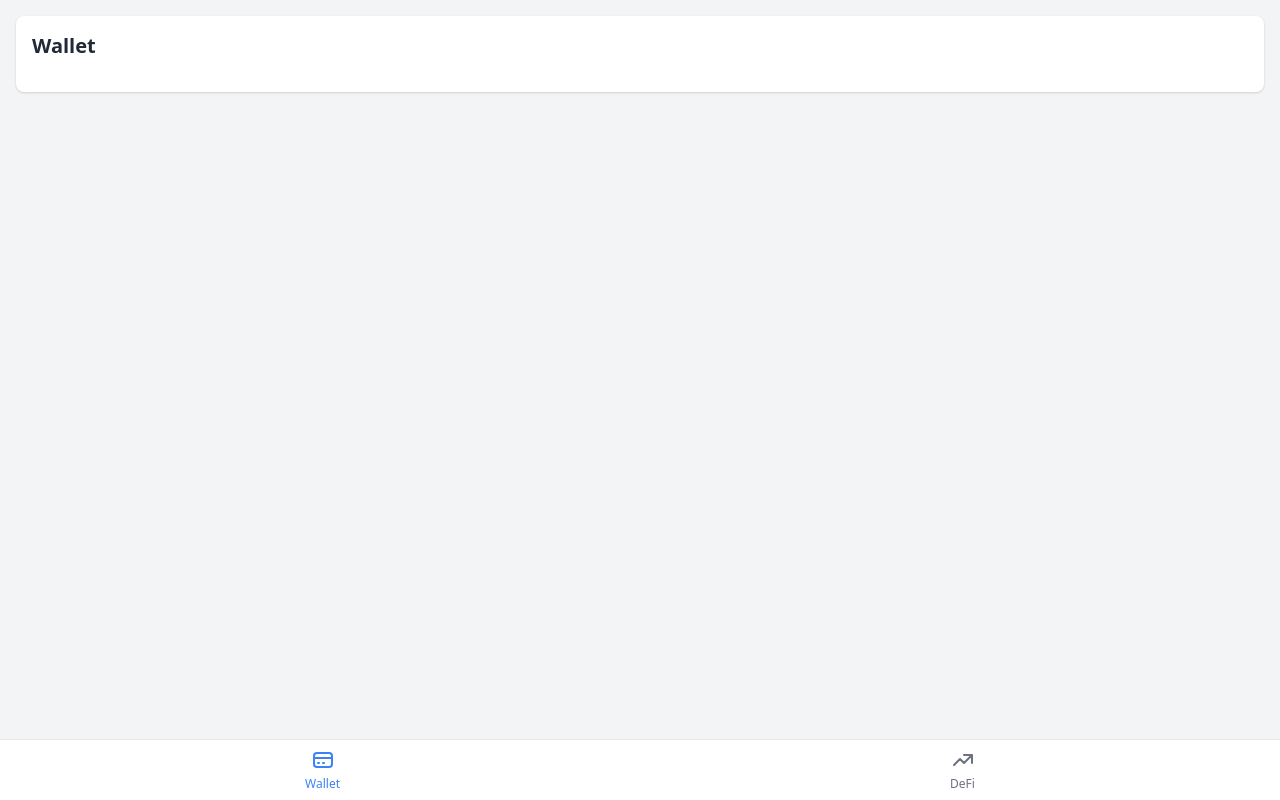
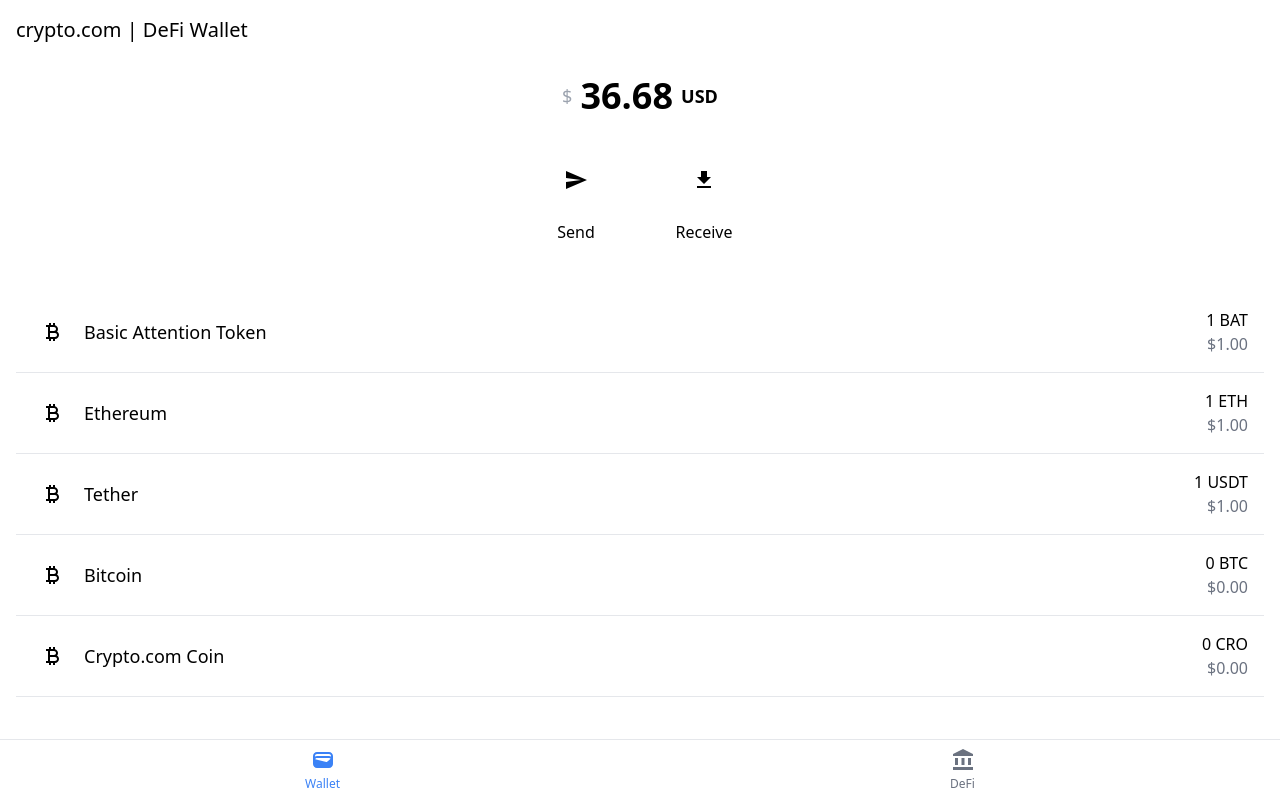
Before and after one commit to wendyzhaogogo/crypto-web-demo, a React (Vite) app: page /#/wallet in a window 1280 px wide. Built offline with nearby package versions, Linux system fonts and the light colour scheme.

Commit message:
feat: init wallet page

```diff
--- a/package.json
+++ b/package.json
@@ -10,6 +10,10 @@
     "preview": "vite preview"
   },
   "dependencies": {
+    "@emotion/react": "^11.14.0",
+    "@emotion/styled": "^11.14.0",
+    "@mui/icons-material": "^7.0.2",
+    "@mui/material": "^7.0.2",
     "classnames": "^2.5.1",
     "react": "^19.0.0",
     "react-dom": "^19.0.0",
--- a/src/App.tsx
+++ b/src/App.tsx
@@ -11,7 +11,7 @@
 function App() {
   return (
     <Router>
-      <div className="h-screen bg-gray-100 pb-16 flex flex-col w-screen">
+      <div className="h-screen bg-[#0B1F36] pb-16 flex flex-col w-screen">
         <Routes>
           <Route path="/" element={<Navigate to="/wallet" replace />} />
           <Route path="/wallet" element={<Wallet />} />
--- a/src/config/routes.tsx
+++ b/src/config/routes.tsx
@@ -1,6 +1,5 @@
 import { ReactNode } from 'react';
-import WalletIcon from '../components/icons/WalletIcon';
-import DefiIcon from '../components/icons/DefiIcon';
+import { Wallet as WalletIcon, AccountBalance as DefiIcon } from '@mui/icons-material';
 
 export interface RouteConfig {
   path: string;
--- a/src/index.css
+++ b/src/index.css
@@ -1,30 +1,6 @@
 @tailwind base;
 @tailwind components;
 @tailwind utilities;
-
-:root {
-  font-family: system-ui, Avenir, Helvetica, Arial, sans-serif;
-  line-height: 1.5;
-  font-weight: 400;
-
-  color-scheme: light dark;
-  color: rgba(255, 255, 255, 0.87);
-  background-color: #242424;
-
-  font-synthesis: none;
-  text-rendering: optimizeLegibility;
-  -webkit-font-smoothing: antialiased;
-  -moz-osx-font-smoothing: grayscale;
-}
-
-a {
-  font-weight: 500;
-  color: #646cff;
-  text-decoration: inherit;
-}
-a:hover {
-  color: #535bf2;
-}
 
 body {
   margin: 0;
@@ -33,40 +9,3 @@
   min-width: 320px;
   min-height: 100vh;
 }
-
-h1 {
-  font-size: 3.2em;
-  line-height: 1.1;
-}
-
-button {
-  border-radius: 8px;
-  border: 1px solid transparent;
-  padding: 0.6em 1.2em;
-  font-size: 1em;
-  font-weight: 500;
-  font-family: inherit;
-  background-color: #1a1a1a;
-  cursor: pointer;
-  transition: border-color 0.25s;
-}
-button:hover {
-  border-color: #646cff;
-}
-button:focus,
-button:focus-visible {
-  outline: 4px auto -webkit-focus-ring-color;
-}
-
-@media (prefers-color-scheme: light) {
-  :root {
-    color: #213547;
-    background-color: #ffffff;
-  }
-  a:hover {
-    color: #747bff;
-  }
-  button {
-    background-color: #f9f9f9;
-  }
-}
--- a/src/pages/Wallet.tsx
+++ /dev/null
@@ -1,10 +0,0 @@
-export default function Wallet() {
-  return (
-    <div className="w-full h-full p-4">
-      <div className="bg-white rounded-lg shadow p-4">
-        <h1 className="text-xl font-bold text-gray-800 mb-4">Wallet</h1>
-        {/* Wallet content will be added here */}
-      </div>
-    </div>
-  );
-}
--- /dev/null
+++ b/src/pages/Wallet/WalletButton.tsx
@@ -0,0 +1,20 @@
+export interface WalletButtonProps {
+  icon: React.ReactNode;
+  label: string;
+  onClick: () => void;
+}
+
+export const WalletButton: React.FC<WalletButtonProps> = ({
+  icon,
+  label,
+  onClick,
+}) => {
+  return (
+    <button onClick={onClick} className="flex flex-col items-center outline-none">
+      <div className="w-16 h-16 bg-[#4A90E2] rounded-full flex items-center justify-center mb-2">
+        {icon}
+      </div>
+      <span>{label}</span>
+    </button>
+  );
+};
--- /dev/null
+++ b/src/pages/Wallet/index.tsx
@@ -0,0 +1,124 @@
+import { ReactNode, useCallback, useState } from "react";
+import { CurrencyBitcoin, Send, Download } from "@mui/icons-material";
+import { WalletButton } from "./WalletButton";
+
+interface CryptoAsset {
+  id: string;
+  name: string;
+  symbol: string;
+  balance: string;
+  value: number;
+  Icon: () => ReactNode;
+}
+
+export default function Wallet() {
+  const [totalBalance] = useState(36.68);
+
+  const assets: CryptoAsset[] = [
+    {
+      id: "bat",
+      name: "Basic Attention Token",
+      symbol: "BAT",
+      balance: "1",
+      value: 1,
+      Icon: () => <CurrencyBitcoin />,
+    },
+    {
+      id: "eth",
+      name: "Ethereum",
+      symbol: "ETH",
+      balance: "1",
+      value: 1,
+      Icon: () => <CurrencyBitcoin />,
+    },
+    {
+      id: "usdt",
+      name: "Tether",
+      symbol: "USDT",
+      balance: "1",
+      value: 1,
+      Icon: () => <CurrencyBitcoin />,
+    },
+    {
+      id: "btc",
+      name: "Bitcoin",
+      symbol: "BTC",
+      balance: "0",
+      value: 0,
+      Icon: () => <CurrencyBitcoin />,
+    },
+    {
+      id: "cro",
+      name: "Crypto.com Coin",
+      symbol: "CRO",
+      balance: "0",
+      value: 0,
+      Icon: () => <CurrencyBitcoin />,
+    },
+  ];
+
+  const handleSend = useCallback(() => {
+    console.log("send");
+  }, []);
+
+  const handleReceive = useCallback(() => {
+    console.log("receive");
+  }, []);
+
+  return (
+    <div className="flex flex-col h-full bg-[#0B1F36]">
+      {/* Header */}
+      <div className="flex justify-between items-center p-4">
+        <div className="text-xl font-medium">crypto.com | DeFi Wallet</div>
+      </div>
+
+      {/* Balance display */}
+      <div className="text-center mb-8 mt-4 flex items-center justify-center gap-2">
+        <div className="text-gray-400 text-lg flex items-center">$</div>
+        <div className="text-4xl font-bold flex items-center">
+          {totalBalance.toFixed(2)}
+        </div>
+        <div className="text-lg font-bold flex items-center">USD</div>
+      </div>
+
+      {/* Action buttons */}
+      <div className="flex justify-center gap-16 mb-8">
+        <WalletButton
+          icon={<Send style={{ fontSize: 24 }} />}
+          label="Send"
+          onClick={handleSend}
+        />
+        <WalletButton
+          icon={<Download style={{ fontSize: 24 }} />}
+          label="Receive"
+          onClick={handleReceive}
+        />
+      </div>
+
+      {/* Asset list */}
+      <div className="flex-1 bg-white rounded-t-3xl p-4">
+        {assets.map((asset) => (
+          <div
+            key={asset.id}
+            className="flex items-center justify-between p-4 border-b"
+          >
+            <div className="flex items-center">
+              <div className="w-10 h-10 mr-3 flex items-center justify-center">
+                <asset.Icon />
+              </div>
+              <div>
+                <div className="font-medium text-lg">{asset.name}</div>
+              </div>
+            </div>
+            <div className="text-right">
+              <div className="font-medium">
+                {asset.balance} {asset.symbol}
+              </div>
+              <div className="text-gray-500">${asset.value.toFixed(2)}</div>
+            </div>
+          </div>
+        ))}
+      </div>
+    </div>
+  );
+}
```
Also changed, not shown: 1 other file (tests, documents, lock files or other folders).
